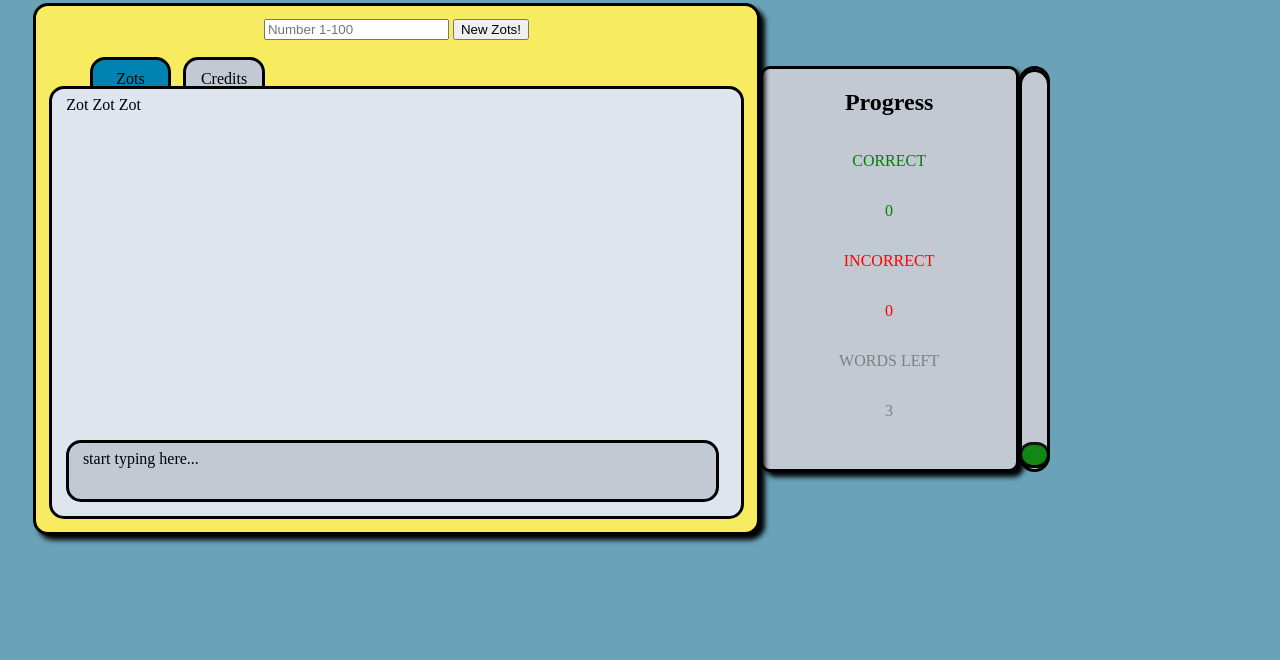
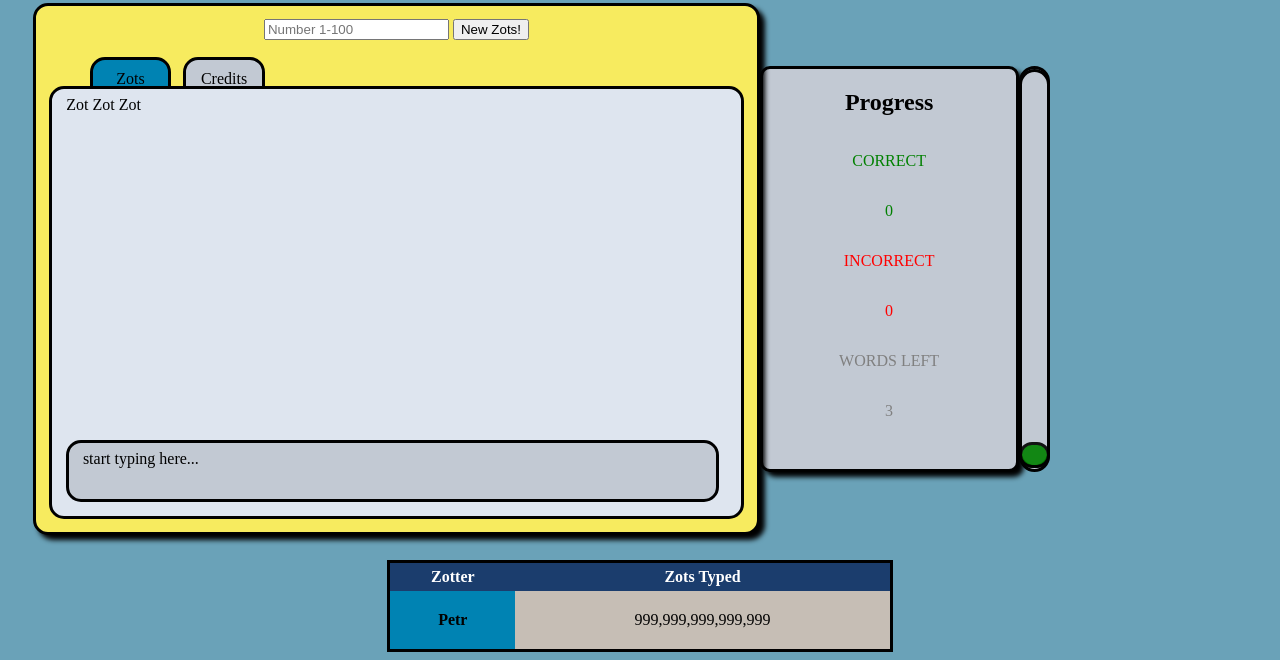
Before and after one commit to rlmech/ZotsPerMinute, a website with bundled scripts: page index.html in a window 1280 px wide. Shown: the part 147-807 px from the top of the page. Built offline with nearby package versions, Linux system fonts and the light colour scheme.

Commit message:
Added leaderboard styling

```diff
--- a/index.html
+++ b/index.html
@@ -116,7 +116,16 @@
     </div>
 
     <div class="leaderboardsContainer">
-        <table id="leaderboards"></table>
+        <table id="leaderboards">
+            <tr>
+                <th scope="col" class="columnHead">Zotter</th>
+                <th scope="col" class="columnHead">Zots Typed</th>
+            </tr>
+            <tr>
+                <th scope="row" class="personEntry">Petr</th>
+                <td class="zotsTypedAmount">999,999,999,999,999</td>
+            </tr>
+        </table>
     </div>
 
 
--- a/styles/styleLeaderboards.css
+++ b/styles/styleLeaderboards.css
@@ -1,8 +1,32 @@
 .leaderboardsContainer{
-    width: 98%;
-    background-color: red;
+    display: flex;
+    justify-content: center;
+    width: 100%;
 }
 
 #leaderboards{
-    background-color: blue;
+    width: 40%;
+    border-collapse: collapse;
+    text-align: center;
+    border: solid black;
 }
+
+.columnHead {
+    padding-top: 5px;
+    padding-bottom: 5px;
+    color: white;
+    background-color: #1b3d6d;
+}
+
+.personEntry {
+    border: 1px solid rgb(190, 190, 190);
+    padding-top: 20px;
+    padding-bottom: 20px;
+    background-color: #0083b3;
+    color: black;
+    border: black;
+}
+
+.zotsTypedAmount {
+    background-color: #c6beb5;
+}
```
